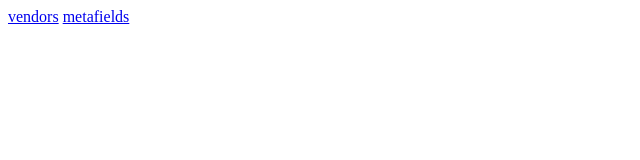
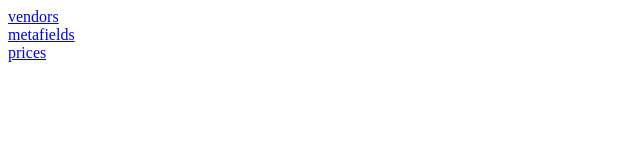
Before and after one commit to de1vin/de1vin.github.io, a plain HTML site: page shopify/list/index.html in a window 1280 px wide. Shown: the whole page, without its empty margins (0-640 px from the left). Drawn offline with Linux system fonts and the light colour scheme.

Commit message:
index.html update

```diff
--- a/shopify/list/index.html
+++ b/shopify/list/index.html
@@ -5,7 +5,8 @@
     <title>Title</title>
 </head>
 <body>
-<a href="vendors.html">vendors</a>
-<a href="metafields.html">metafields</a>
+<a href="vendors.html">vendors</a><br>
+<a href="metafields.html">metafields</a><br>
+<a href="prices.html">prices</a><br>
 </body>
 </html>
```
